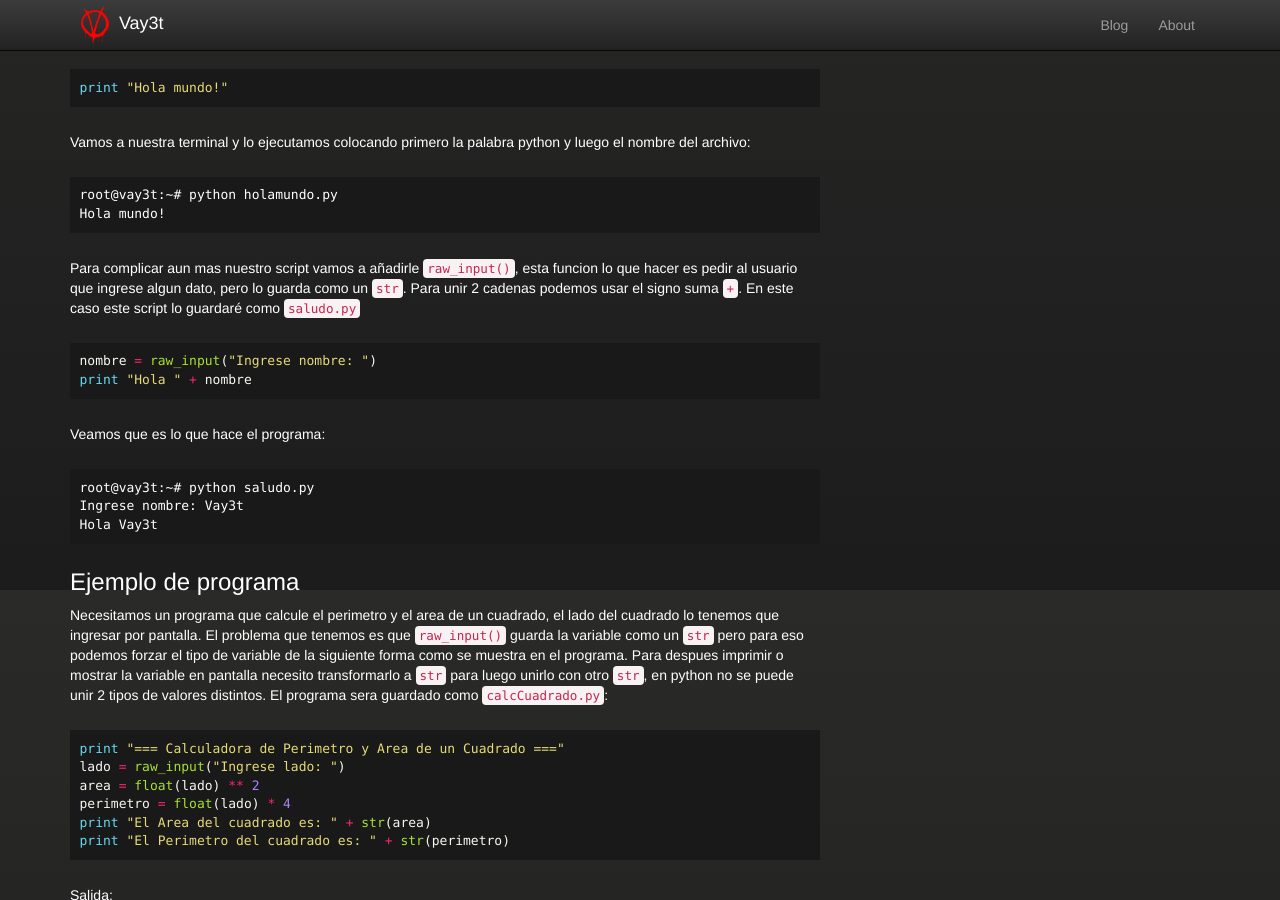
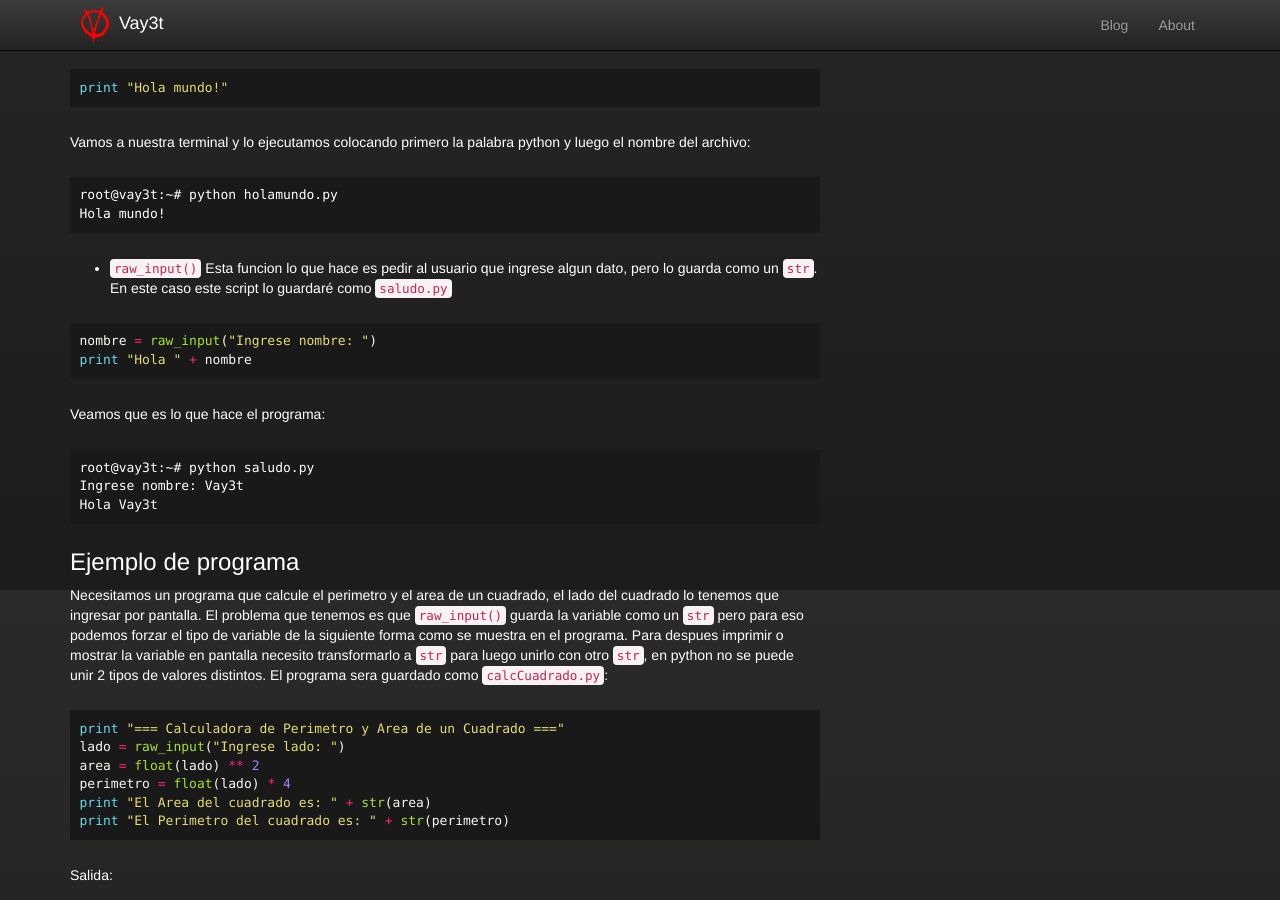
Before and after one commit to pvallejos/pvallejos.github.io, a Jekyll site: the page built from _posts/2017-10-24-Python-Pain-Part-3.md, in a window 1280 px wide and 900 px high, scrolled down 310 px. Built offline with Jekyll 4.4.1, drawn with Linux system fonts in a browser that asks for light colours; nearby versions of some CDN libraries; comment, search, counter and statistics services are not loaded; some of the changed text lies outside the part shown.

Commit message:
Update 2017-10-24-Python-Pain-Part-3.md

````diff
--- a/_posts/2017-10-24-Python-Pain-Part-3.md
+++ b/_posts/2017-10-24-Python-Pain-Part-3.md
@@ -19,7 +19,7 @@ root@vay3t:~# python holamundo.py
 Hola mundo!
 ```
 
-Para complicar aun mas nuestro script vamos a añadirle `raw_input()`, esta funcion lo que hacer es pedir al usuario que ingrese algun dato, pero lo guarda como un `str`. Para unir 2 cadenas podemos usar el signo suma `+`. En este caso este script lo guardaré como `saludo.py`
+* `raw_input()` Esta funcion lo que hace es pedir al usuario que ingrese algun dato, pero lo guarda como un `str`. En este caso este script lo guardaré como `saludo.py`
 
 ```python
 nombre = raw_input("Ingrese nombre: ")
````
Also changed, not shown: other parts of _posts/2017-10-24-Python-Pain-Part-3.md (+2 -0 lines).
